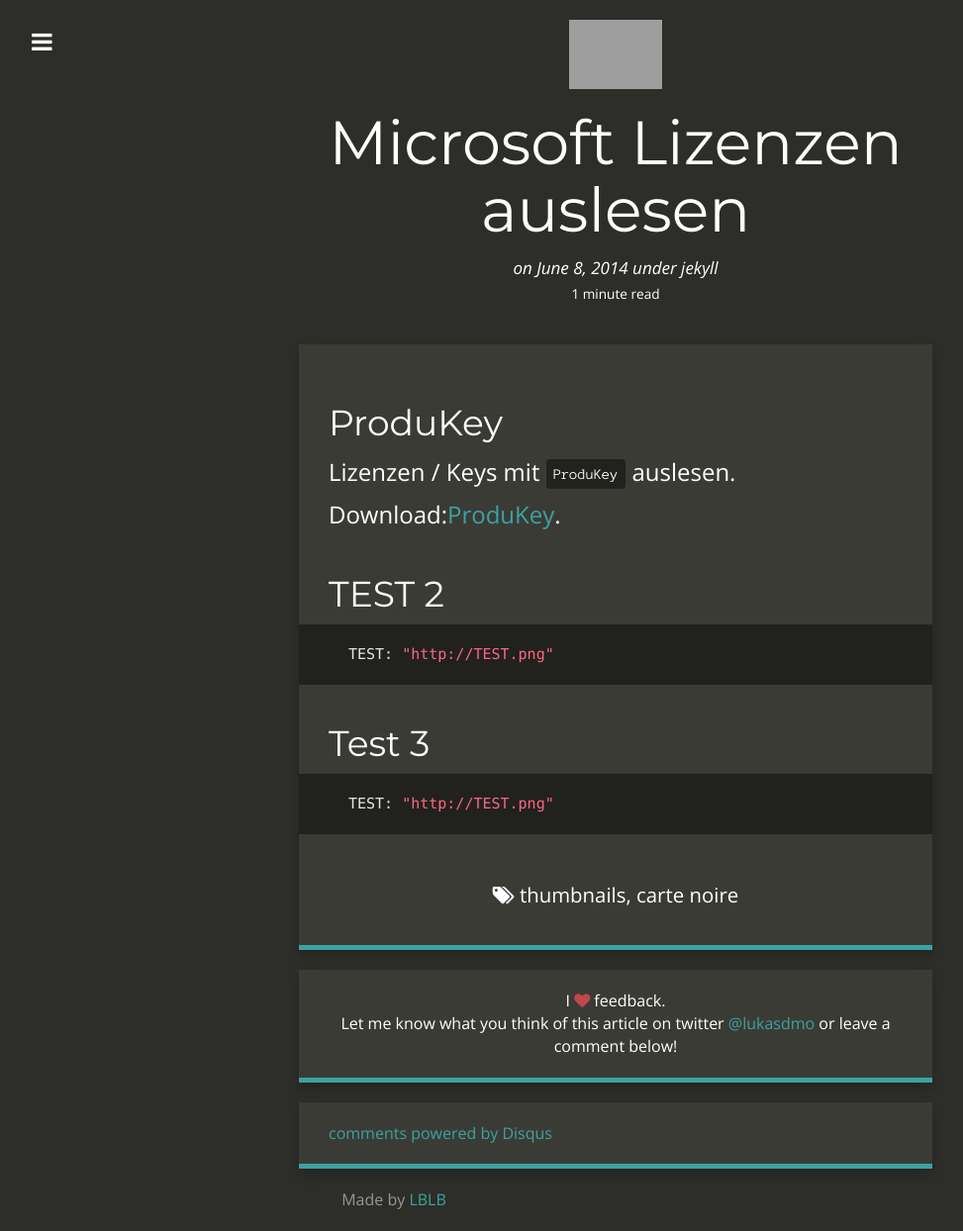
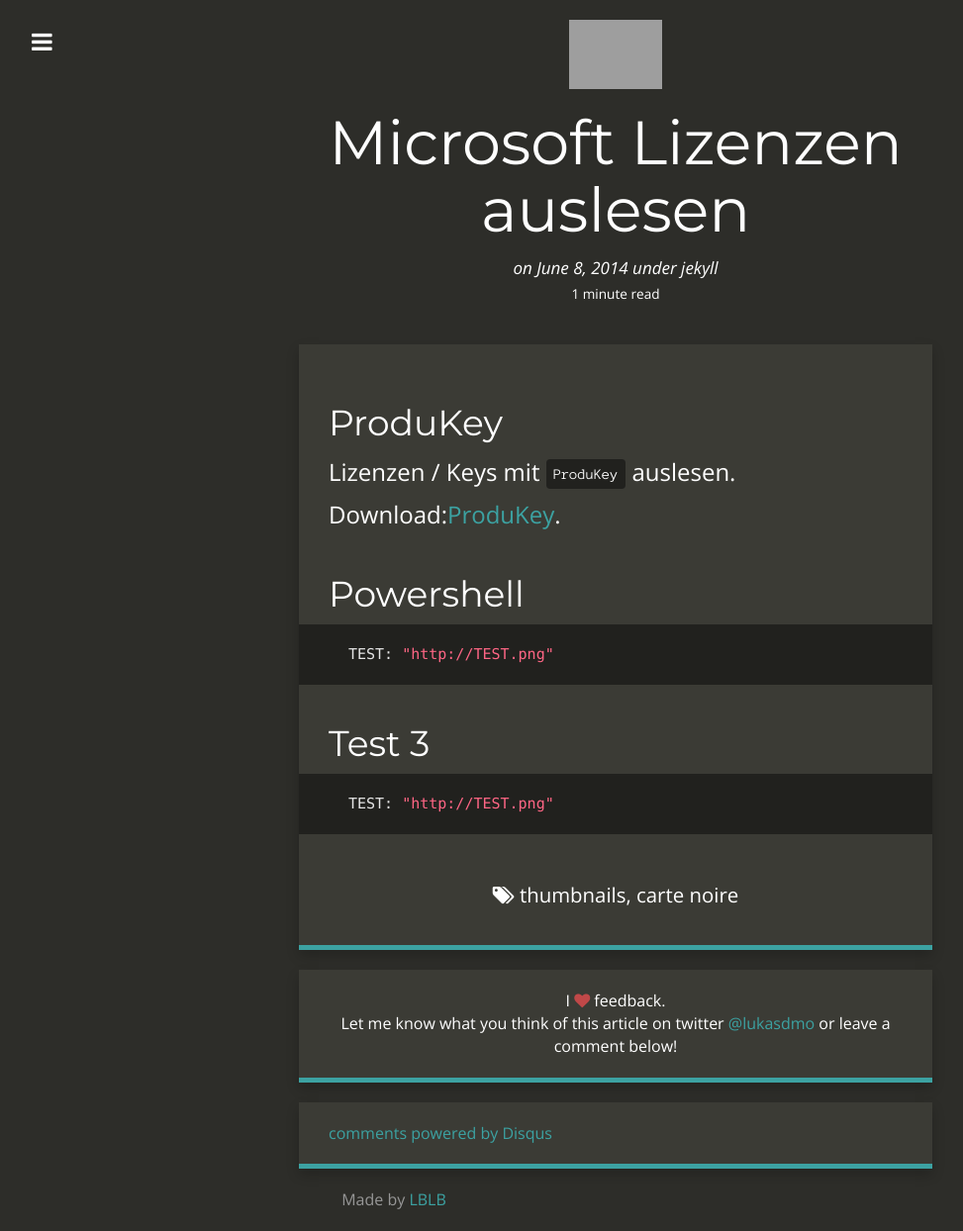
Before and after one commit to eski1337/lblb-it-ffd00, a Jekyll site: the page built from _posts/2014-06-08-using-thumbnails.md, in a window 1280 px wide. Shown: the whole page at 99% size, without its empty margins (18-991 px from the left). Built offline with Jekyll 4.4.1, drawn with Linux system fonts in a browser that asks for light colours; nearby versions of some CDN libraries; comment, search, counter and statistics services are not loaded; grey boxes are pictures that could not be loaded.

Commit message:
2014-06-08-using-thumbnails.md: changed

````diff
--- a/_posts/2014-06-08-using-thumbnails.md
+++ b/_posts/2014-06-08-using-thumbnails.md
@@ -26,7 +26,7 @@
 
 
 
-## TEST 2
+## Powershell
 
 
 ```
````
